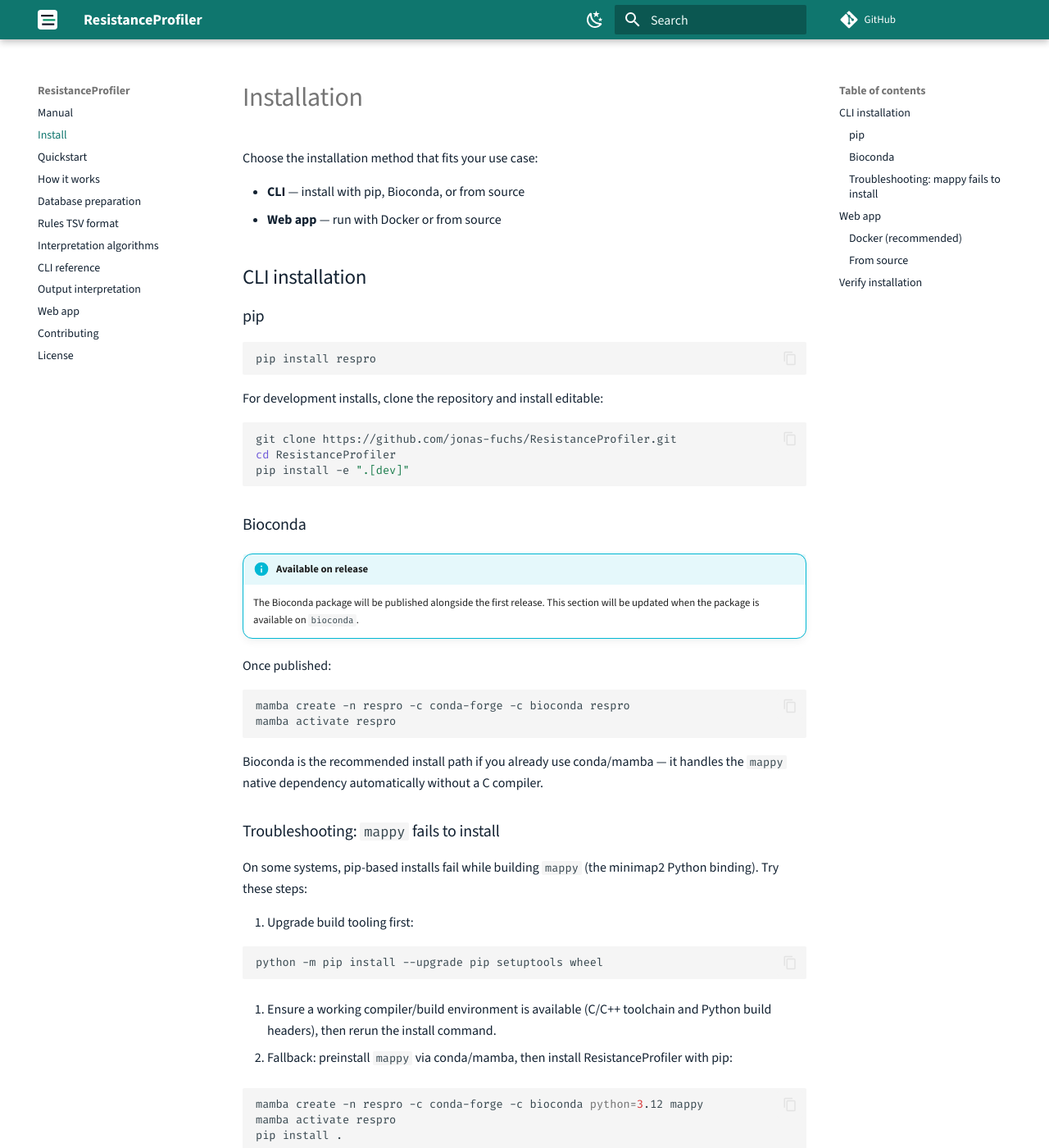
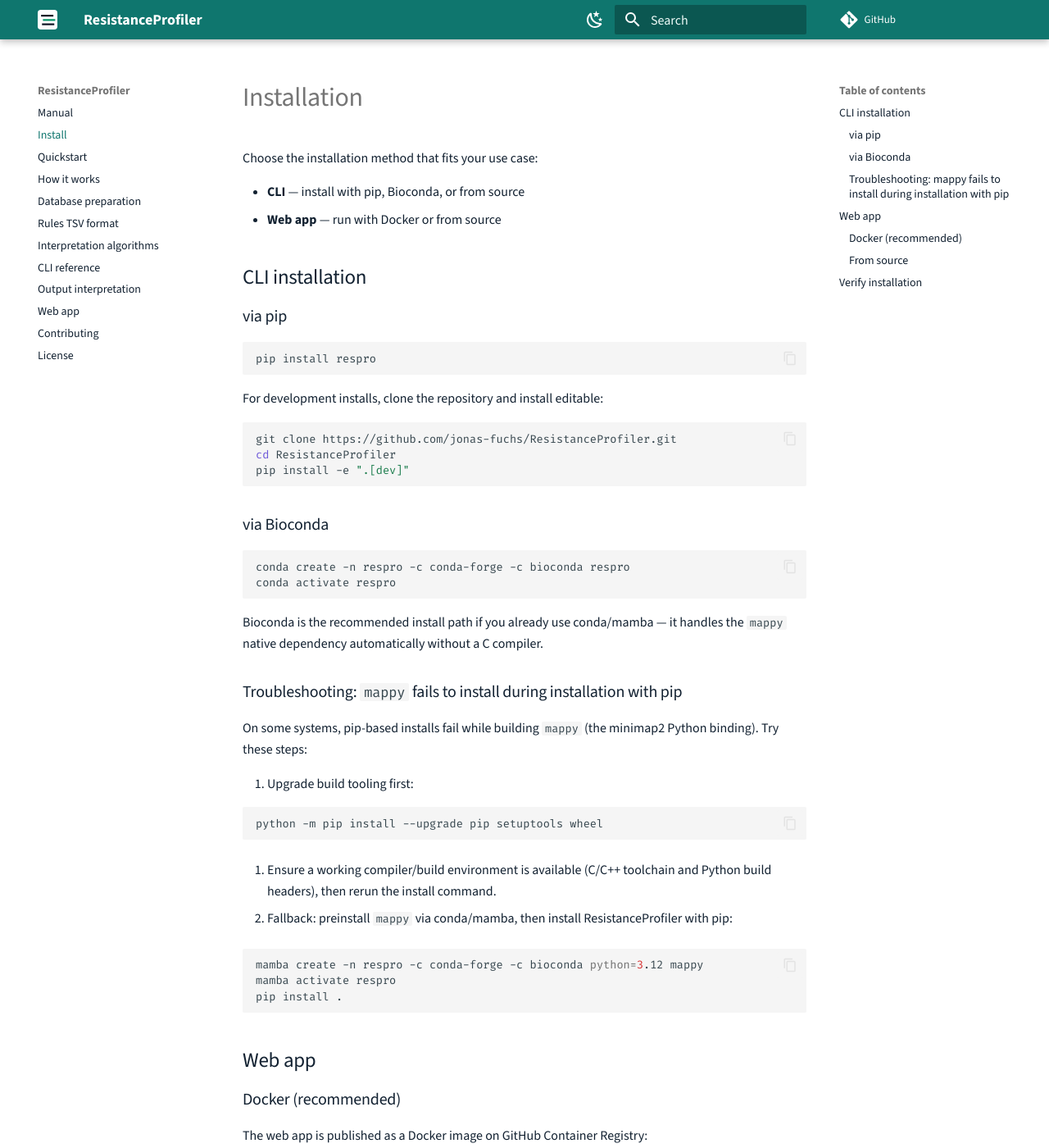
Before and after one commit to the-foxlab/ResistanceProfiler, an MkDocs documentation site: the page built from docs/docs/install.md, in a window 1280 px wide and 1400 px high. Shown: the whole window at 82% size. Built offline with MkDocs 1.6.1 and Material for MkDocs 9.7.7, drawn with Linux system fonts in a browser that asks for light colours; comment, search, counter and statistics services are not loaded; some of the changed text lies outside the part shown.

Commit message:
small doc fixes

````diff
--- a/docker-compose.web.yml
+++ b/docker-compose.web.yml
@@ -9,8 +9,7 @@
       dockerfile: Dockerfile.web
     image: respro-web:latest
     ports:
-      - '127.0.0.1:9000:8000'
-      #- '0.0.0.0:8000:8000' # dev only
+      - '0.0.0.0:8000:8000'
     volumes:
       - ./data:/data:rw
     environment:
--- a/docs/docs/install.md
+++ b/docs/docs/install.md
@@ -12,7 +12,7 @@
 
 ## CLI installation
 
-### pip
+### via pip
 
 ```bash
 pip install respro
@@ -26,21 +26,16 @@
 pip install -e ".[dev]"
 ```
 
-### Bioconda
-
-!!! info "Available on release"
-    The Bioconda package will be published alongside the first release. This section will be updated when the package is available on `bioconda`.
-
-Once published:
+### via Bioconda
 
 ```bash
-mamba create -n respro -c conda-forge -c bioconda respro
-mamba activate respro
+conda create -n respro -c conda-forge -c bioconda respro
+conda activate respro
 ```
 
 Bioconda is the recommended install path if you already use conda/mamba — it handles the `mappy` native dependency automatically without a C compiler.
 
-### Troubleshooting: `mappy` fails to install
+### Troubleshooting: `mappy` fails to install during installation with pip
 
 On some systems, pip-based installs fail while building `mappy` (the minimap2 Python binding). Try these steps:
 
@@ -84,7 +79,7 @@
 docker pull ghcr.io/jonas-fuchs/resistanceprofiler:latest
 ```
 
-The stack includes the FastAPI backend, an RQ worker, and Redis. Open the app at `http://127.0.0.1:9000/`.
+The stack includes the FastAPI backend, an RQ worker, and Redis. Open the app at `http://127.0.0.1:8000/`.
 
 For configuration options (authentication, CORS, rate limiting, data directories), see [Web app](webapp.md).
 
````
Also changed, not shown: docs/docs/quickstart.md (+2 -7 lines), 2 other files.
